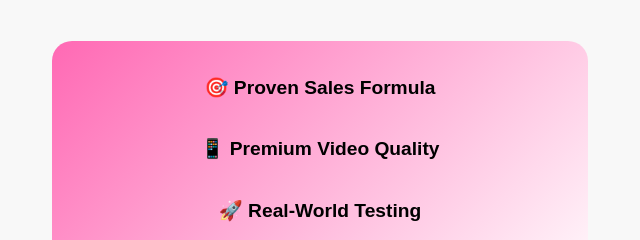
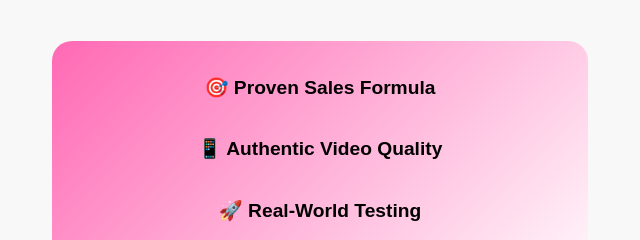
Before and after one commit to Plugin-factory-fl/SoulMediaAgencyLLC, a website: page index.html in a window 1280 px wide. Shown: the part 1220-1460 px from the top of the page, 620-1260 px from the left. Drawn offline with Linux system fonts and the light colour scheme.

Commit message:
Updated index.html

```diff
--- a/index.html
+++ b/index.html
@@ -720,7 +720,7 @@
                 <div class="about-image fade-in">
                     <div>🎯 Proven Sales Formula</div>
                     <br>
-                    <div>📱 Premium Video Quality</div>
+                    <div>📱 Authentic Video Quality</div>
                     <br>
                     <div>🚀 Real-World Testing</div>
                     <br>
```
